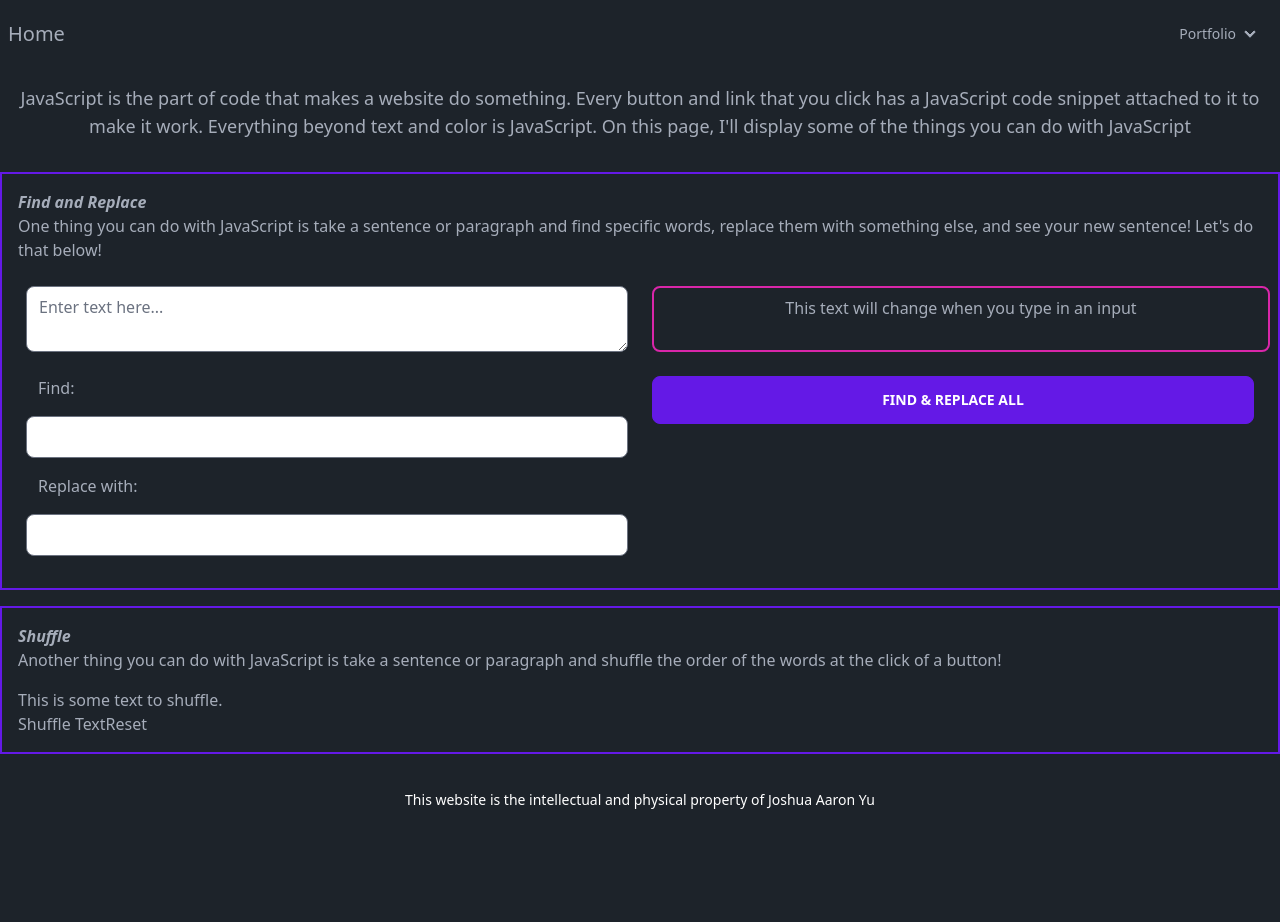
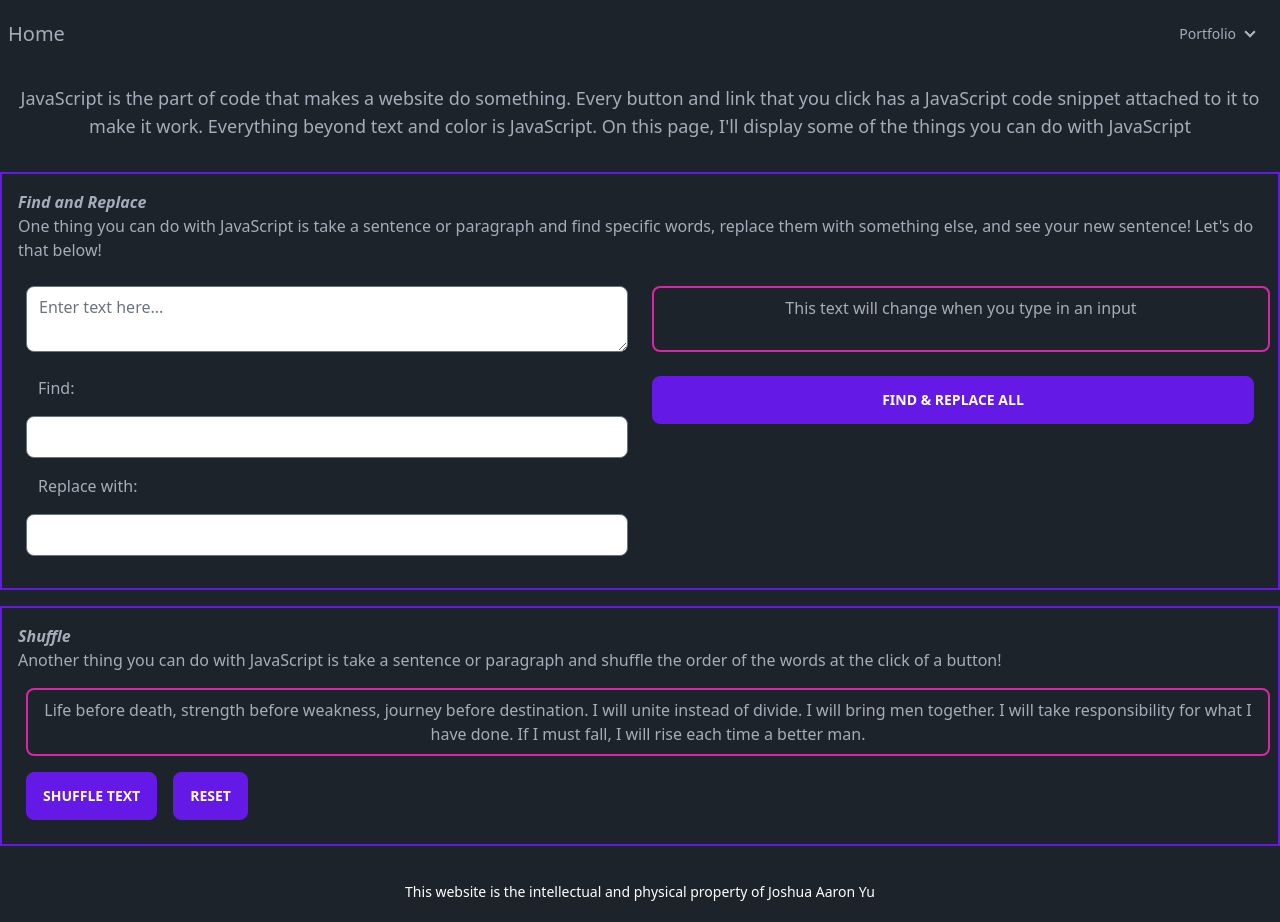
Before and after one commit to JoshuaYu2023/personal-website, a Next.js app in the folder frontend/: page /js-events in a window 1280 px wide. Before the commit the page ends 830 px from the top, so only its background shows below. Built offline with nearby package versions, Linux system fonts and the light colour scheme; what tailwindcss-animated would draw is missing.

Commit message:
add styling

```diff
--- a/frontend/src/app/js-events/components/Shuffle.tsx
+++ b/frontend/src/app/js-events/components/Shuffle.tsx
@@ -1,9 +1,9 @@
 export function Shuffle() {
     return (
         <div>
-            <p id={"text"}>This is some text to shuffle.</p>
-            <button onClick={HandleShuffle}>Shuffle Text</button>
-            <button onClick={GoBack}>Reset</button>
+            <p className={"container text-center m-2 p-2 border-2 border-secondary rounded-lg"} id={"text"}>Life before death, strength before weakness, journey before destination. I will unite instead of divide. I will bring men together. I will take responsibility for what I have done. If I must fall, I will rise each time a better man.</p>
+            <button className={'btn btn-xs sm:btn-sm md:btn-md btn-primary m-2'} onClick={HandleShuffle}>Shuffle Text</button>
+            <button className={'btn btn-xs sm:btn-sm md:btn-md btn-primary m-2'} onClick={GoBack}>Reset</button>
         </div>
     )
 }
@@ -11,6 +11,7 @@ export function Shuffle() {
 function HandleShuffle() {
     const textElement = document.getElementById('text')
     const text = textElement ? textElement.textContent : ''
+    // @ts-ignore
     const words = text.split(' ')
     words.sort(() => Math.random() - 0.5)
     const shuffledText = words.join(' ')
@@ -19,5 +20,6 @@ function HandleShuffle() {
 
 function GoBack() {
     let element = document.getElementById('text')
+    // @ts-ignore
     element.innerText = 'Life before death, strength before weakness, journey before destination. I will unite instead of divide. I will bring men together. I will take responsibility for what I have done. If I must fall, I will rise each time a better man.'
 }
```
